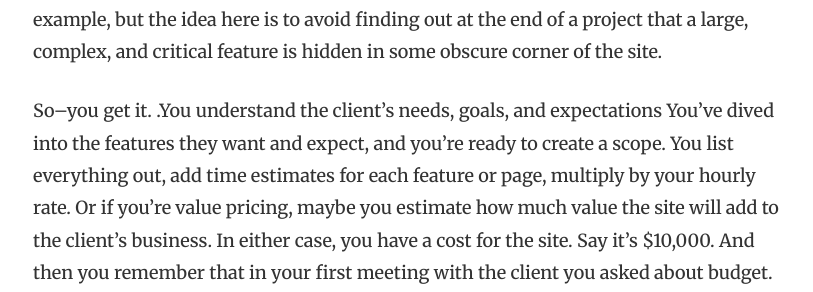
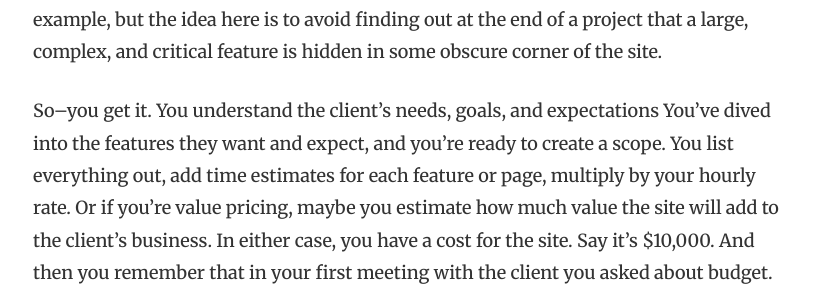
Before and after one commit to findingtheforest/findingtheforest.github.io, a Jekyll site: the page built from _posts/2016-03-28-your-client-doesnt-understand-your-scope.md, in a window 1280 px wide and 900 px high, scrolled down 1188 px. Shown: the part 161-453 px from the top of the window, without its empty margins (232-1045 px from the left). Built offline with Jekyll 4.4.1, drawn with Linux system fonts in a browser that asks for light colours; some of the changed text lies outside the part shown.

Commit message:
removing errant period

```diff
--- a/_posts/2016-03-28-your-client-doesnt-understand-your-scope.md
+++ b/_posts/2016-03-28-your-client-doesnt-understand-your-scope.md
@@ -15,7 +15,7 @@ You’re about to meet with the client for the first time. When you schedule tha
 
 Now that the client is on board and you’ve met with the stakeholders, it’s time to craft that scope. But wait! Pause at this stage and make sure you _fully_ understand what you’re scoping. If the client has an existing site, you need to inventory every feature. Can his users log into the site? Ask them for login info so you can see what all those users can do. Or better yet, have the client walk you through the site. This is just one example, but the idea here is to avoid finding out at the end of a project that a large, complex, and critical feature is hidden in some obscure corner of the site.
 
-So--you get it. .You understand the client’s needs, goals, and expectations You’ve dived into the features they want and expect, and you’re ready to create a scope. You list everything out, add time estimates for each feature or page, multiply by your hourly rate. Or if you’re value pricing, maybe you estimate how much value the site will add to the client’s business. In either case, you have a cost for the site. Say it’s $10,000. And then you remember that in your first meeting with the client you asked about budget. They can’t spend more than $5,500. What do you do?
+So--you get it. You understand the client’s needs, goals, and expectations You’ve dived into the features they want and expect, and you’re ready to create a scope. You list everything out, add time estimates for each feature or page, multiply by your hourly rate. Or if you’re value pricing, maybe you estimate how much value the site will add to the client’s business. In either case, you have a cost for the site. Say it’s $10,000. And then you remember that in your first meeting with the client you asked about budget. They can’t spend more than $5,500. What do you do?
 
 I don’t have a definitive answer. But I have learned a few lessons from projects where I’ve been put in a similar position. For example, it’s tempting to cut corners to meet the budget. Say that they need an event signup. No problem - you’re building in WordPress, so just add a Gravity Form to a static event page. All of the event information comes from the page’s WYSIWYG editor. Done and done. That’ll just take a few hours, and the price won’t scare away the client.
 
```
